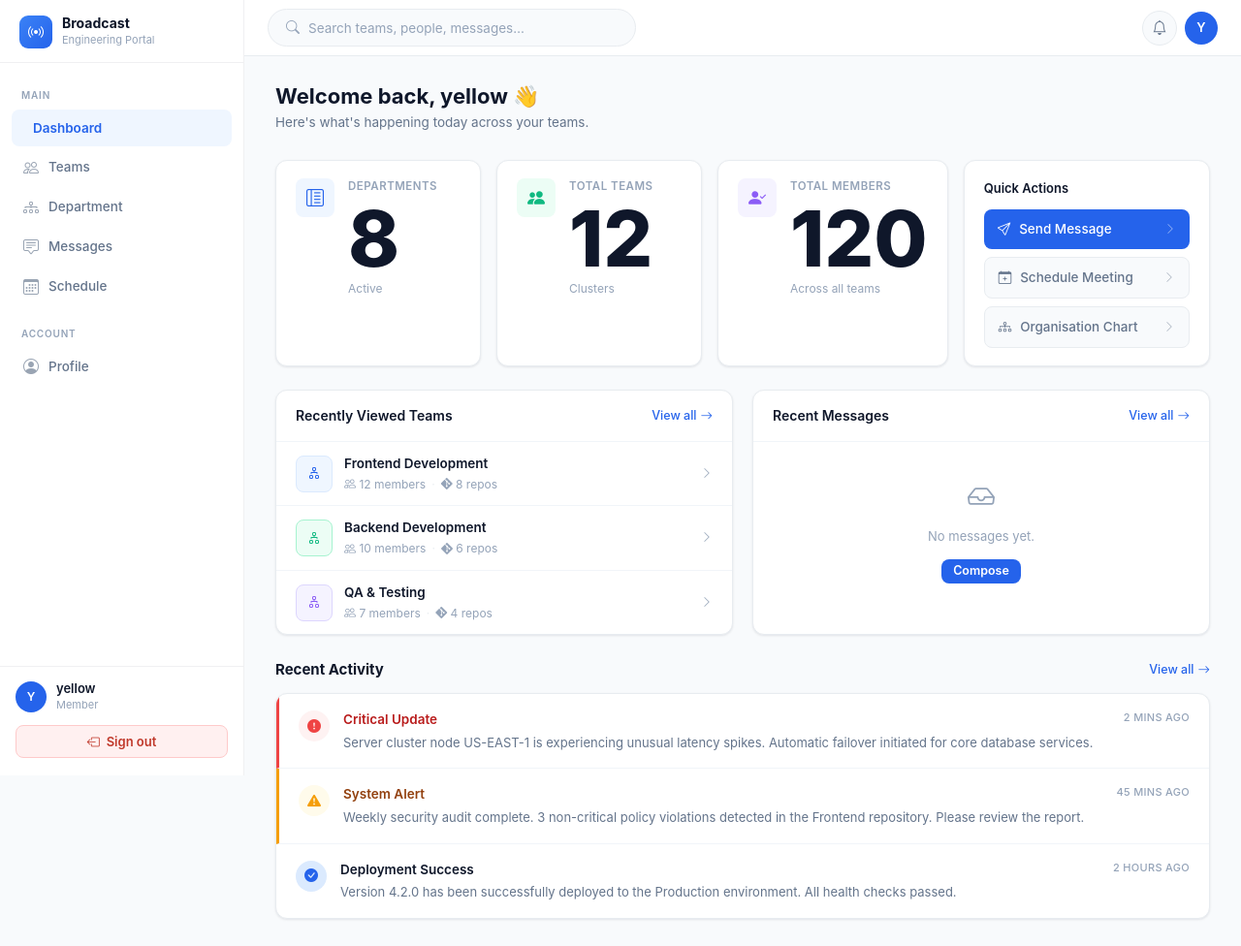
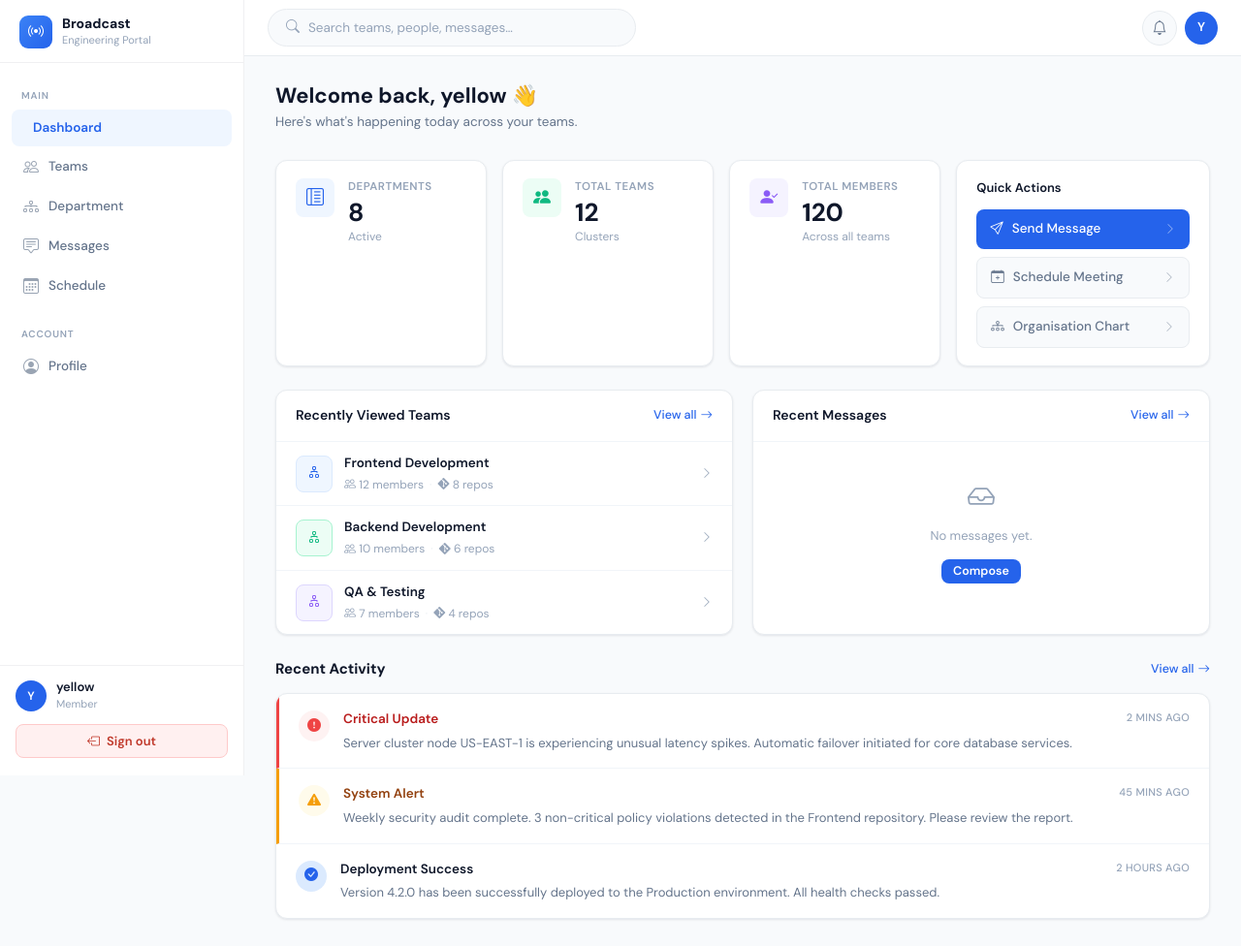
Before and after one commit to suzaane/Coursework, a Django app: page / in a window 1280 px wide. Shown: the whole page at 97% size. Run offline with Django 5.2, Linux system fonts and the light colour scheme; a user stored in the database is signed in.

Commit message:
modified the css

```diff
--- a/static/css/base.css
+++ b/static/css/base.css
@@ -55,7 +55,7 @@
 *, *::before, *::after { box-sizing: border-box; margin: 0; padding: 0; }
 
 body {
-  font-family: 'Inter', -apple-system, BlinkMacSystemFont, sans-serif;
+  font-family: 'DM Sans', -apple-system, BlinkMacSystemFont, sans-serif;
   background: var(--bg);
   color: var(--text-1);
   font-size: 14px;
@@ -525,8 +525,8 @@ a { text-decoration: none; color: inherit; }
 }
 
 .stat-value {
-  font-size: 5rem;
-  font-weight: 800;
+  font-size: 26px;
+  font-weight: 700;
   color: var(--text-1);
   line-height: 1;
   margin-bottom: 3px;
```
